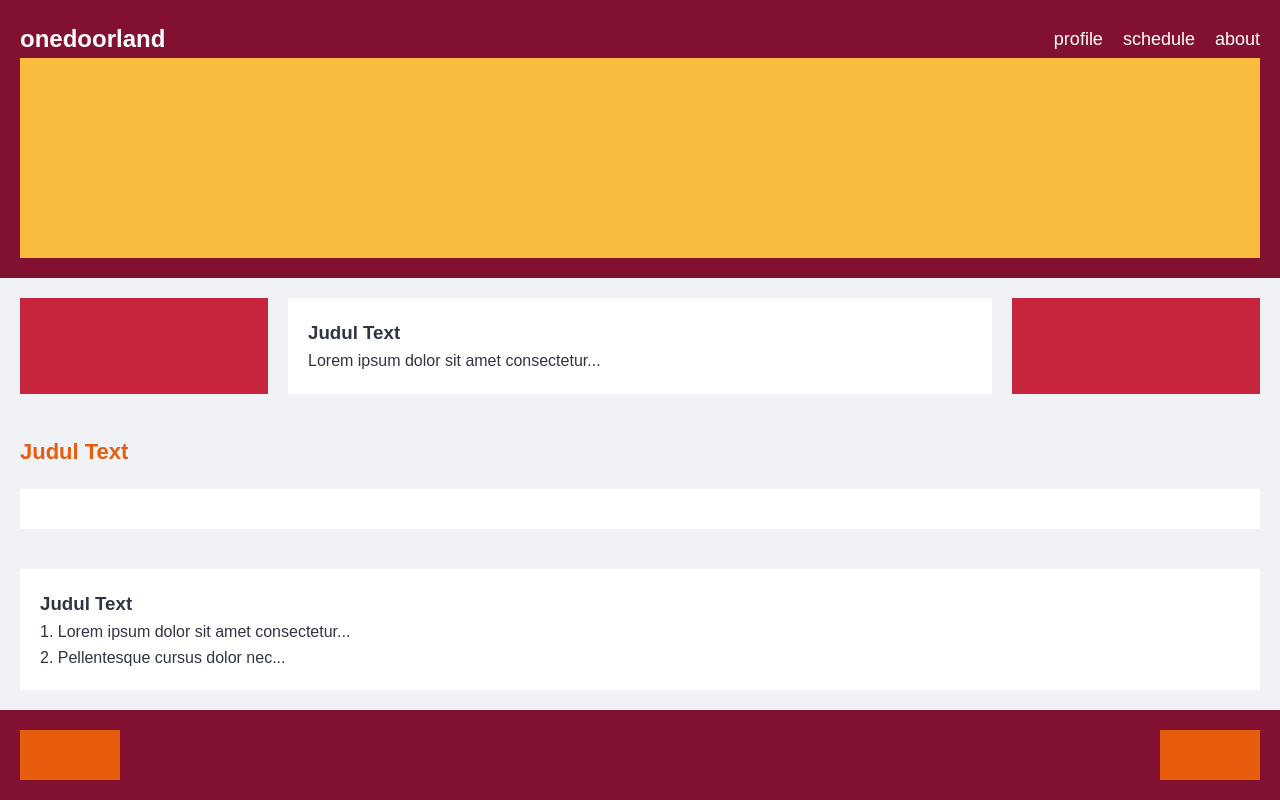
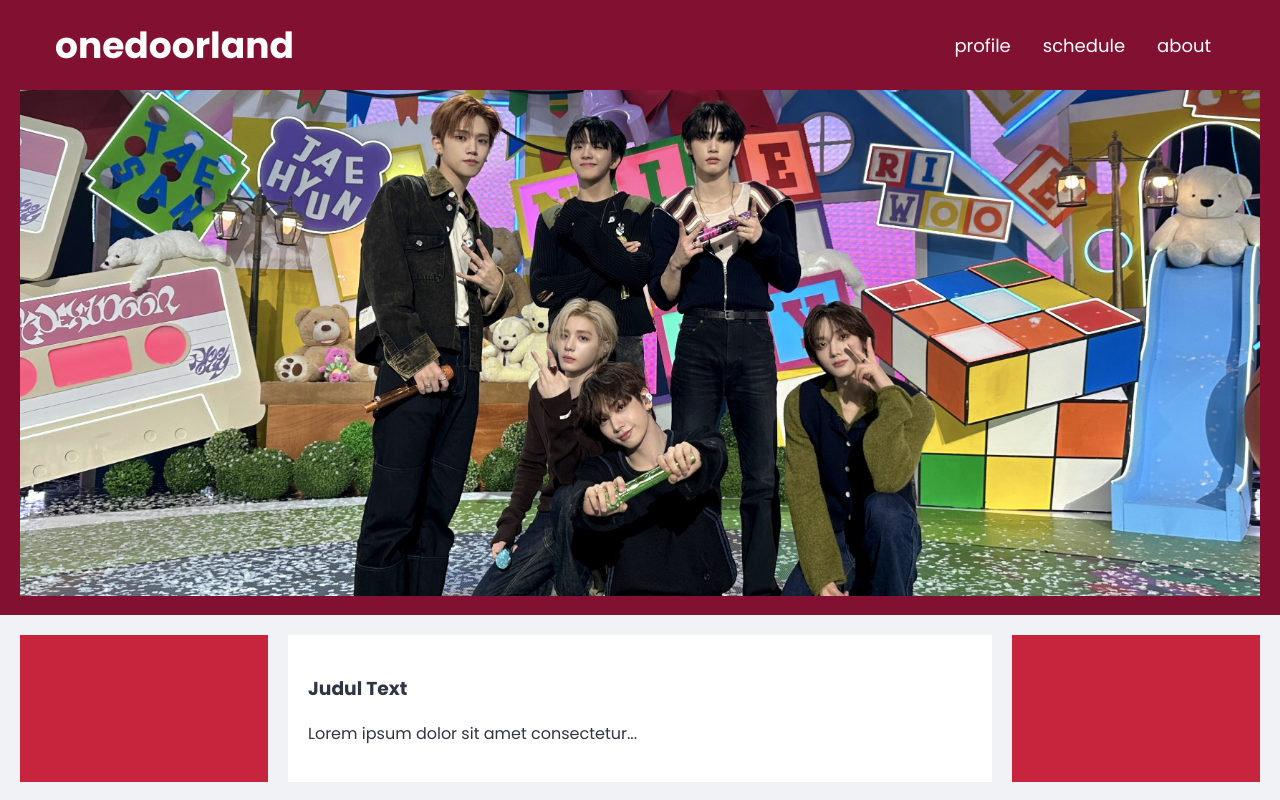
Before and after one commit to abeyynz/dcd-webdasar, a plain HTML site: page index.html in a window 1280 px wide. Shown: the top 800 px of the page. Drawn offline with Linux system fonts and the light colour scheme.

Commit message:
Memodifikasi bagian header dengan menambahkan foto dan mengatur ukuran header

```diff
--- a/css/style.css
+++ b/css/style.css
@@ -1,49 +1,74 @@
 * {
-    margin: 0;
-    padding: 0;
     box-sizing: border-box;
 }
 
 body {
+    margin: 0;
+    padding: 0;
     font-family: "Poppins", sans-serif;
-    line-height: 1.6;
     background-color: #f1f2f6;
     color: #2f3542;
 }
 
 header {
-    background: #821131;
-    padding: 20px;
+    background-color: #821131;
+    display: block;
+    width: 100%;
+    height: 615px;
 }
 
-.nav {
+nav {
     display: flex;
     justify-content: space-between;
     align-items: center;
+    padding: 5px;
+    position: fixed;
+    top: 0;
+    background-color: #821131;
+    width: 100%;
+    height: 90px;
+    z-index: 1000;
 }
 
-.judul a {
+.judul {
     font-size: 24px;
     font-weight: bold;
     color: #ffffff;
     text-decoration: none;
+    margin-left: 50px;
 }
 
-.nav ul {
-    list-style: none;
+nav ul {
+    padding-inline: 4rem;
     display: flex;
-    gap: 20px;
+    gap: 2rem;
 }
 
-.nav ul li a {
+nav li {
+    list-style-type: none;
+}
+
+nav ul li a {
+
     text-decoration: none;
     color: #ffffff;
     font-size: 18px;
 }
 
+nav ul li a:hover {
+    font-weight: bold;
+}
+
 .picture {
-    background: #FABC3F;
-    height: 200px;
+    /* background: #FABC3F;  */
+    height: 600px;
+    margin: 0 20px 20px 20px;
+    padding-top: 90px;
+    margin-bottom: 20px;
+}
+
+.picture img{
+    width: 100%;
 }
 
 main {
--- a/index.html
+++ b/index.html
@@ -5,21 +5,24 @@
     <meta name="viewport" content="width=device-width, initial-scale=1.0">
     <title>Onedoorland</title>
     <link rel="stylesheet" href="css/style.css">
+    <link rel="preconnect" href="https://fonts.googleapis.com">
+    <link rel="preconnect" href="https://fonts.gstatic.com" crossorigin>
+    <link href="https://fonts.googleapis.com/css2?family=Poppins:ital,wght@0,100;0,200;0,300;0,400;0,500;0,600;0,700;0,800;0,900;1,100;1,200;1,300;1,400;1,500;1,600;1,700;1,800;1,900&display=swap" rel="stylesheet">
 </head>
 <body>
     <header>
-        <nav class="nav">
+        <nav>
             <div class="judul">
-                <a href="#">onedoorland</a>
+                <h2>onedoorland</h2>
             </div>
             <ul>
-                <li><a href="#">profile</a></li>
-                <li><a href="#">schedule</a></li>
-                <li><a href="#">about</a></li>
+                <li><a href="#profile">profile</a></li>
+                <li><a href="#schedule">schedule</a></li>
+                <li><a href="#about">about</a></li>
             </ul>
         </nav>
         <div class="picture">
-
+            <img src="img/bonedo.jpg" alt="boynextdoor">
         </div>
     </header>
 
```
Also changed, not shown: img/bnd.jpg (added), img/bonedo.jpg (added), img/boyne.jpg (added), 1 other file.
